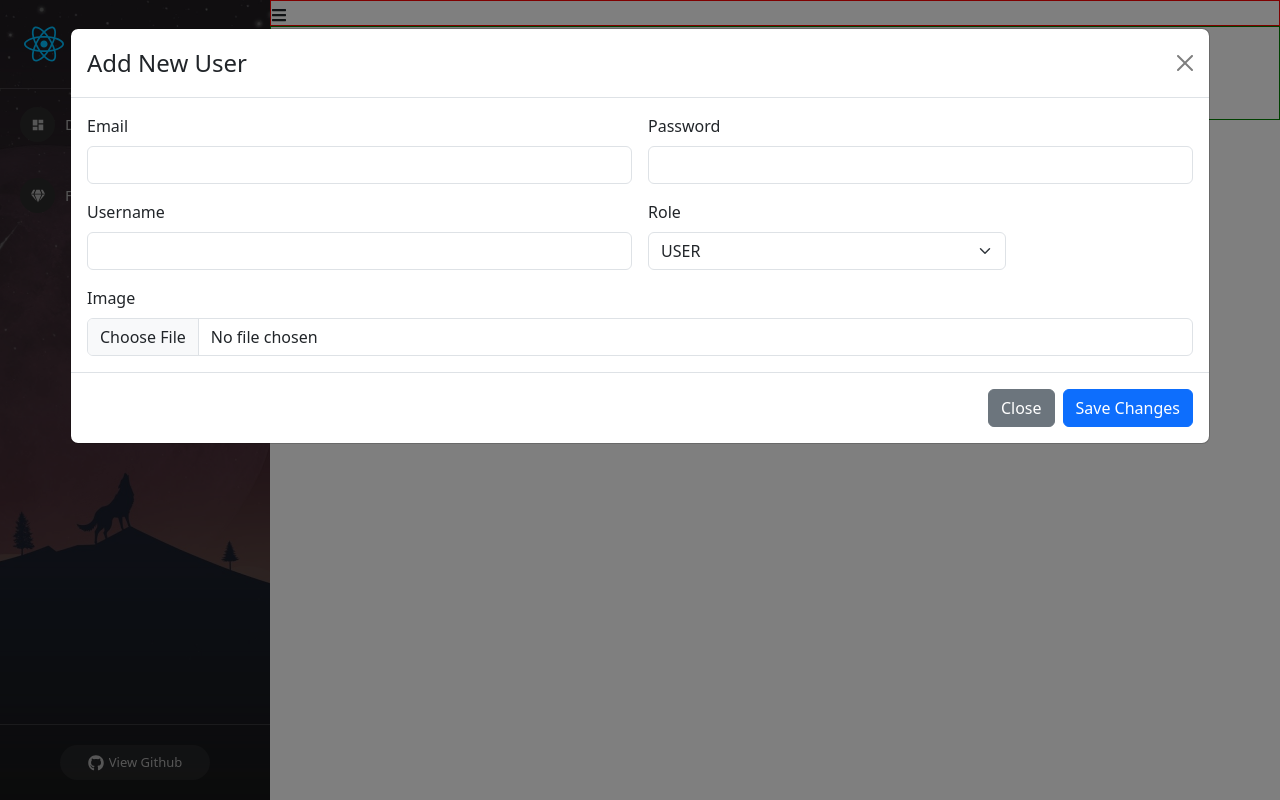
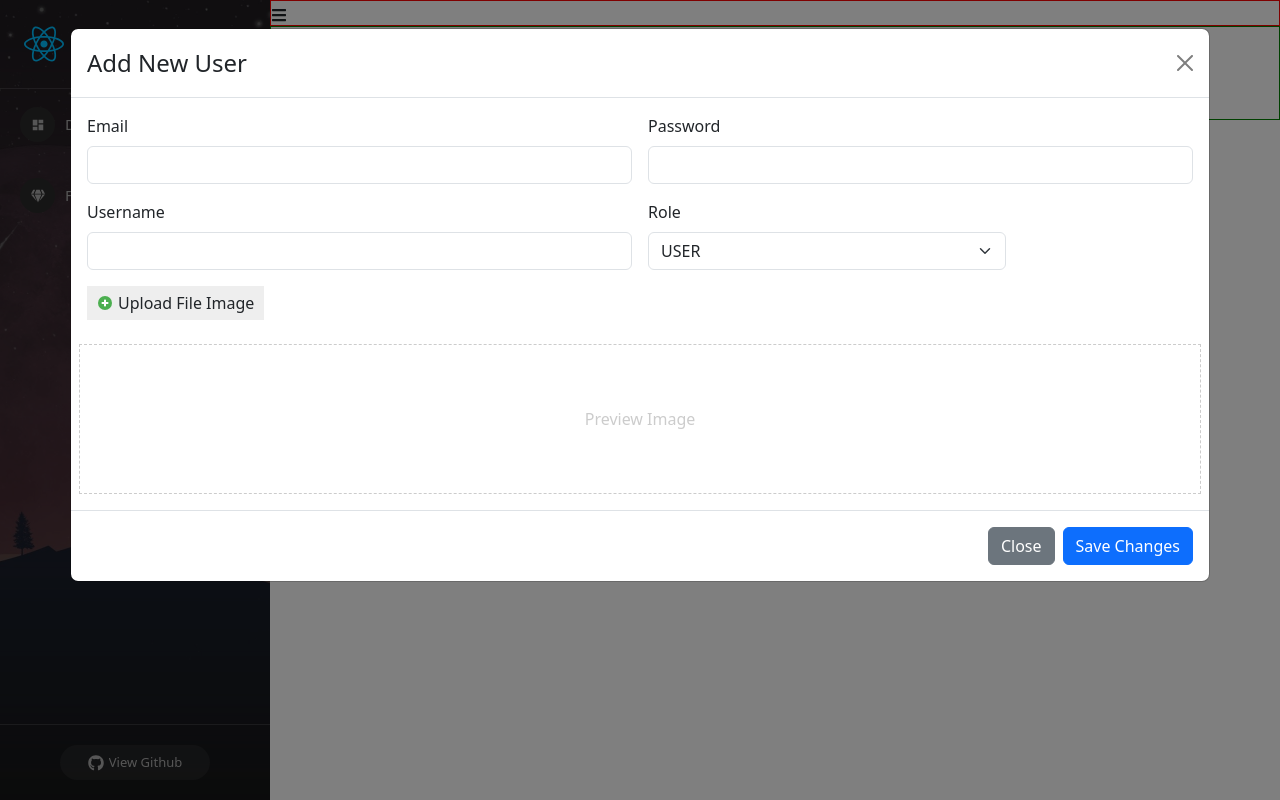
Before and after one commit to kenzongo/learning-reactjs, a React (Create React App) app: page /admins/manage-users in a window 1280 px wide. Both pictures are taken after a click on the button "Launch demo modal". Built offline with nearby package versions, Linux system fonts and the light colour scheme.

Commit message:
video 58

```diff
--- a/src/components/Admin/Content/ModalCreateUser.js
+++ b/src/components/Admin/Content/ModalCreateUser.js
@@ -1,13 +1,25 @@
 import { useState } from 'react';
 import Button from 'react-bootstrap/Button';
 import Modal from 'react-bootstrap/Modal';
+import './ModalCreateUser.scss'
+import { FcPlus } from "react-icons/fc";
 
 const ModalCreateUser = (props) => {
     const [show, setShow] = useState(false);
-
+    const [email, setEmail] = useState("");
+    const [password, setPassword] = useState("");
+    const [username, setUsername] = useState("");
+    const [role, setRole] = useState("USER");
+    const [image, setImage] = useState("");
+    const [previewImage, setPreviewImage] = useState("");
     const handleClose = () => setShow(false);
     const handleShow = () => setShow(true);
-
+    const handleUploadImage = (event) => {
+        if (event.target && event.target.files && event.target.files[0]) {
+            setPreviewImage(URL.createObjectURL(event.target.files[0]))
+            setImage(event.target.files[0])
+        }
+    }
     return (
         <>
             <Button variant="primary" onClick={handleShow}>
@@ -19,6 +31,7 @@
                 onHide={handleClose}
                 size="xl"
                 backdrop="static"
+                className="modal-add-user"
             >
                 <Modal.Header closeButton>
                     <Modal.Title>Add New User</Modal.Title>
@@ -27,27 +40,60 @@
                     <form className="row g-3">
                         <div className="col-md-6">
                             <label className="form-label">Email</label>
-                            <input type="email" className="form-control" />
+                            <input
+                                type="email"
+                                className="form-control"
+                                value={email}
+                                onChange={(event) => setEmail(event.target.value)}
+                            />
                         </div>
                         <div className="col-md-6">
                             <label className="form-label">Password</label>
-                            <input type="password" className="form-control" />
+                            <input
+                                type="password"
+                                className="form-control"
+                                value={password}
+                                onChange={(event) => setPassword(event.target.value)}
+                            />
                         </div>
                         <div className="col-md-6">
                             <label className="form-label">Username</label>
-                            <input type="text" className="form-control" />
+                            <input
+                                type="text"
+                                className="form-control"
+                                value={username}
+                                onChange={(event) => setUsername(event.target.value)}
+                            />
                         </div>
                         <div className="col-md-4">
                             <label className="form-label">Role</label>
-                            <select className="form-select">
-                                <option selected value="USER">USER</option>
+                            <select
+                                className="form-select"
+                                value={role}
+                                onChange={(event) => setRole(event.target.value)}
+                            >
+                                <option value="USER">USER</option>
                                 <option value="ADMIN">ADMIN</option>
                             </select>
                         </div>
-                        <div className="col-12">
-                            <label className="form-label">Image</label>
-                            <input type="file" className="form-control" />
+                        <div className="col-md-12">
+                            <label className="form-label label-upload" htmlFor="labelUpload">
+                                <FcPlus />
+                                Upload File Image
+                            </label>
+                            <input
+                                type="file"
+                                hidden id="labelUpload"
+                                onChange={handleUploadImage}
+                            />
                         </div>
+                        <div className="col-md-12 img-preview">
+                            {previewImage
+                                ? <img src={previewImage} alt="Preview" />
+                                : <span>Preview Image</span>
+                            }
+                        </div>
+
                     </form>
                 </Modal.Body>
                 <Modal.Footer>
--- /dev/null
+++ b/src/components/Admin/Content/ModalCreateUser.scss
@@ -0,0 +1,30 @@
+.modal-add-user {
+    .modal-content {
+        .modal-body {
+            .img-preview {
+                height: 150px;
+                border: 1px dashed #ccc;
+                display: flex;
+                justify-content: center;
+                align-items: center;
+                color: #ccc;
+                img {
+                    max-width: 100%;
+                    max-height: 100%;
+                }
+            }
+            .label-upload {
+                display: flex;
+                align-items: center;
+                gap: 5px;
+                background-color: #eeeeee;
+                width: fit-content;
+                padding: 5px 10px;
+                cursor: pointer;
+                &:hover {
+                    background-color: #d1d1d1;
+                }
+            }
+        }
+    }
+}
```
